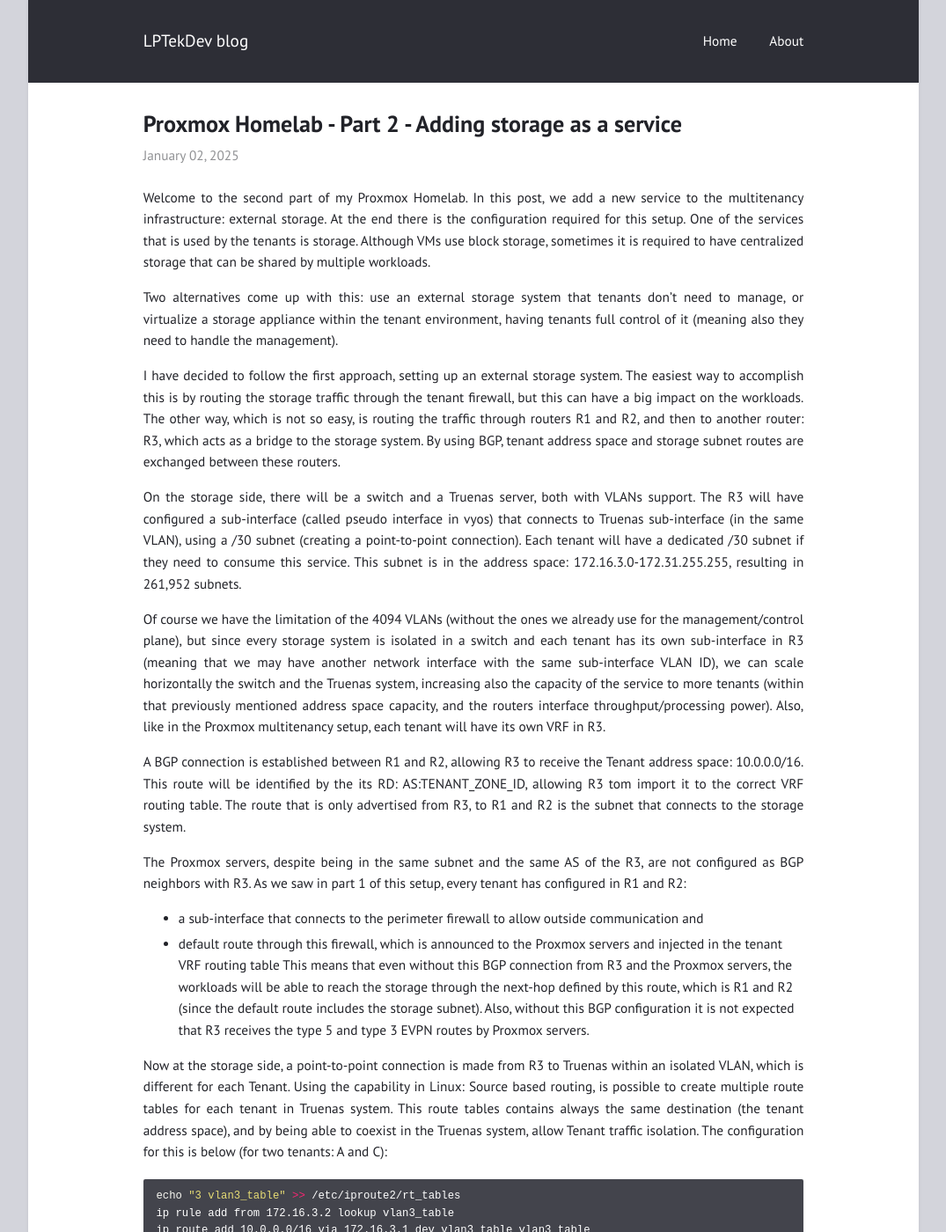
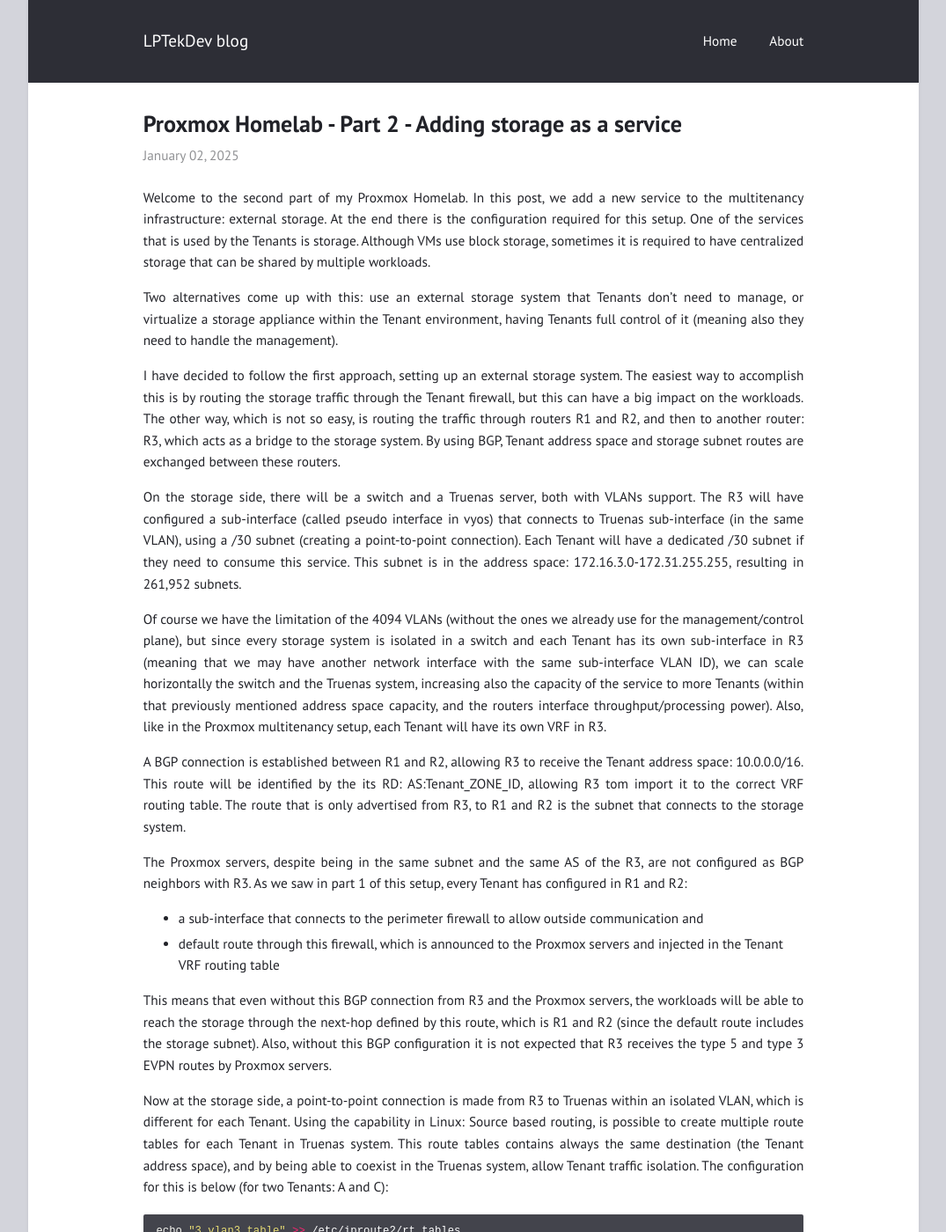
Before and after one commit to lptekdev/homelab, a Jekyll site: the page built from _posts/2025-01-02-proxmox_storage.md, in a window 1280 px wide and 1400 px high. Shown: the whole window at 88% size, without its empty margins (102-1177 px from the left). Built offline with Jekyll 4.4.1, drawn with Linux system fonts in a browser that asks for light colours; some of the changed text lies outside the part shown.

Commit message:
minor changes

````diff
--- a/_posts/2025-01-02-proxmox_storage.md
+++ b/_posts/2025-01-02-proxmox_storage.md
@@ -4,27 +4,28 @@ layout: post
 ---
 
 Welcome to the second part of my Proxmox Homelab. In this post, we add a new service to the multitenancy infrastructure: external storage. At the end there is the configuration required for this setup.
-One of the services that is used by the tenants is storage. Although VMs use block storage, sometimes it is required to have centralized storage that can be shared by multiple workloads.
+One of the services that is used by the Tenants is storage. Although VMs use block storage, sometimes it is required to have centralized storage that can be shared by multiple workloads.
 <!--more-->
 
-Two alternatives come up with this: use an external storage system that tenants don’t need to manage, or virtualize a storage appliance within the tenant environment, having tenants full control of it (meaning also they need to handle the management).
+Two alternatives come up with this: use an external storage system that Tenants don’t need to manage, or virtualize a storage appliance within the Tenant environment, having Tenants full control of it (meaning also they need to handle the management).
 
-I have decided to follow the first approach, setting up an external storage system. The easiest way to accomplish this is by routing the storage traffic through the tenant firewall, but this can have a big impact on the workloads.
-The other way, which is not so easy, is routing the traffic through routers R1 and R2, and then to another router: R3, which acts as a bridge to the storage system. By using BGP, tenant address space and storage subnet routes are exchanged between these routers.
+I have decided to follow the first approach, setting up an external storage system. The easiest way to accomplish this is by routing the storage traffic through the Tenant firewall, but this can have a big impact on the workloads.
+The other way, which is not so easy, is routing the traffic through routers R1 and R2, and then to another router: R3, which acts as a bridge to the storage system. By using BGP, Tenant address space and storage subnet routes are exchanged between these routers.
 
-On the storage side, there will be a switch and a Truenas server, both with VLANs support. The R3 will have configured a sub-interface (called pseudo interface in vyos) that connects to Truenas sub-interface (in the same VLAN), using a /30 subnet (creating a point-to-point connection). Each tenant will have a dedicated /30 subnet if they need to consume this service. This subnet is in the address space: 172.16.3.0-172.31.255.255, resulting in 261,952 subnets.
+On the storage side, there will be a switch and a Truenas server, both with VLANs support. The R3 will have configured a sub-interface (called pseudo interface in vyos) that connects to Truenas sub-interface (in the same VLAN), using a /30 subnet (creating a point-to-point connection). Each Tenant will have a dedicated /30 subnet if they need to consume this service. This subnet is in the address space: 172.16.3.0-172.31.255.255, resulting in 261,952 subnets.
 
-Of course we have the limitation of the 4094 VLANs (without the ones we already use for the management/control plane), but since every storage system is isolated in a switch and each tenant has its own sub-interface in R3 (meaning that we may have another network interface with the same sub-interface VLAN ID), we can scale horizontally the switch and the Truenas system, increasing also the capacity of the service to more tenants (within that previously mentioned address space capacity, and the routers interface throughput/processing power). Also, like in the Proxmox multitenancy setup, each tenant will have its own VRF in R3.
+Of course we have the limitation of the 4094 VLANs (without the ones we already use for the management/control plane), but since every storage system is isolated in a switch and each Tenant has its own sub-interface in R3 (meaning that we may have another network interface with the same sub-interface VLAN ID), we can scale horizontally the switch and the Truenas system, increasing also the capacity of the service to more Tenants (within that previously mentioned address space capacity, and the routers interface throughput/processing power). Also, like in the Proxmox multitenancy setup, each Tenant will have its own VRF in R3.
 
-A BGP connection is established between R1 and R2, allowing R3 to receive the Tenant address space: 10.0.0.0/16. This route will be identified by the its RD: AS:TENANT_ZONE_ID, allowing R3 tom import it to the correct VRF routing table. The route that is only advertised from R3, to R1 and R2 is the subnet that connects to the storage system.
+A BGP connection is established between R1 and R2, allowing R3 to receive the Tenant address space: 10.0.0.0/16. This route will be identified by the its RD: AS:Tenant_ZONE_ID, allowing R3 tom import it to the correct VRF routing table. The route that is only advertised from R3, to R1 and R2 is the subnet that connects to the storage system.
 
-The Proxmox servers, despite being in the same subnet and the same AS of the R3, are not configured as BGP neighbors with R3. As we saw in part 1 of this setup, every tenant has configured in R1 and R2:
+The Proxmox servers, despite being in the same subnet and the same AS of the R3, are not configured as BGP neighbors with R3. As we saw in part 1 of this setup, every Tenant has configured in R1 and R2:
 * a sub-interface that connects to the perimeter firewall to allow outside communication and
-* default route through this firewall, which is announced to the Proxmox servers and injected in the tenant VRF routing table
+* default route through this firewall, which is announced to the Proxmox servers and injected in the Tenant VRF routing table
+
 This means that even without this BGP connection from R3 and the Proxmox servers, the workloads will be able to reach the storage through the next-hop defined by this route, which is R1 and R2 (since the default route includes the storage subnet). Also, without this BGP configuration it is not expected that R3 receives the type 5 and type 3 EVPN routes by Proxmox servers.
 
-Now at the storage side, a point-to-point connection is made from R3 to Truenas within an isolated VLAN, which is different for each Tenant. Using the capability in Linux: Source based routing, is possible to create multiple route tables for each tenant in Truenas system. This route tables contains always the same destination (the tenant address space), and by being able to coexist in the Truenas system, allow Tenant traffic isolation.
-The configuration for this is below (for two tenants: A and C):
+Now at the storage side, a point-to-point connection is made from R3 to Truenas within an isolated VLAN, which is different for each Tenant. Using the capability in Linux: Source based routing, is possible to create multiple route tables for each Tenant in Truenas system. This route tables contains always the same destination (the Tenant address space), and by being able to coexist in the Truenas system, allow Tenant traffic isolation.
+The configuration for this is below (for two Tenants: A and C):
 ```bash
 echo "3 vlan3_table" >> /etc/iproute2/rt_tables
 ip rule add from 172.16.3.2 lookup vlan3_table
@@ -38,11 +39,11 @@ ip route add 10.0.0.0/16 via 172.16.3.5 dev vlan4 table vlan4_table
 In "3 vlan3_table" is represented the priory and the routing table name. Is in this table that will be stored the routes.
 The next two commands allow to add the route to the Tenant address space:
 1. 172.16.3.2 – is the Truenas sub-interface IP dedicated for the Tenant
-2. 10.0.0.0/16 – is the tenant address space
+2. 10.0.0.0/16 – is the Tenant address space
 3. 172.16.3.1 – is the IP address of the R3 sub-interface in the same subnet of the Truenas sub-interface in 1.
 
 As it’s possible to see we have two different subnets for two different Tenants.
-Using NFS, one big issue (and very big) that was seen, was that a "showmount -e TENANT_IP_TRUENAS" command will show all the shares available in Truenas. This means all tenants will be able to see all tenants shares. However, by the source based routing and VRF isolation, they will only be able to access to its own shares.
+Using NFS, one big issue (and very big) that was seen, was that a "showmount -e TENANT_IP_TRUENAS" command will show all the shares available in Truenas. This means all Tenants will be able to see all Tenants shares. However, by the source based routing and VRF isolation, they will only be able to access to its own shares.
 
 
 **Routers Configuration**
````
